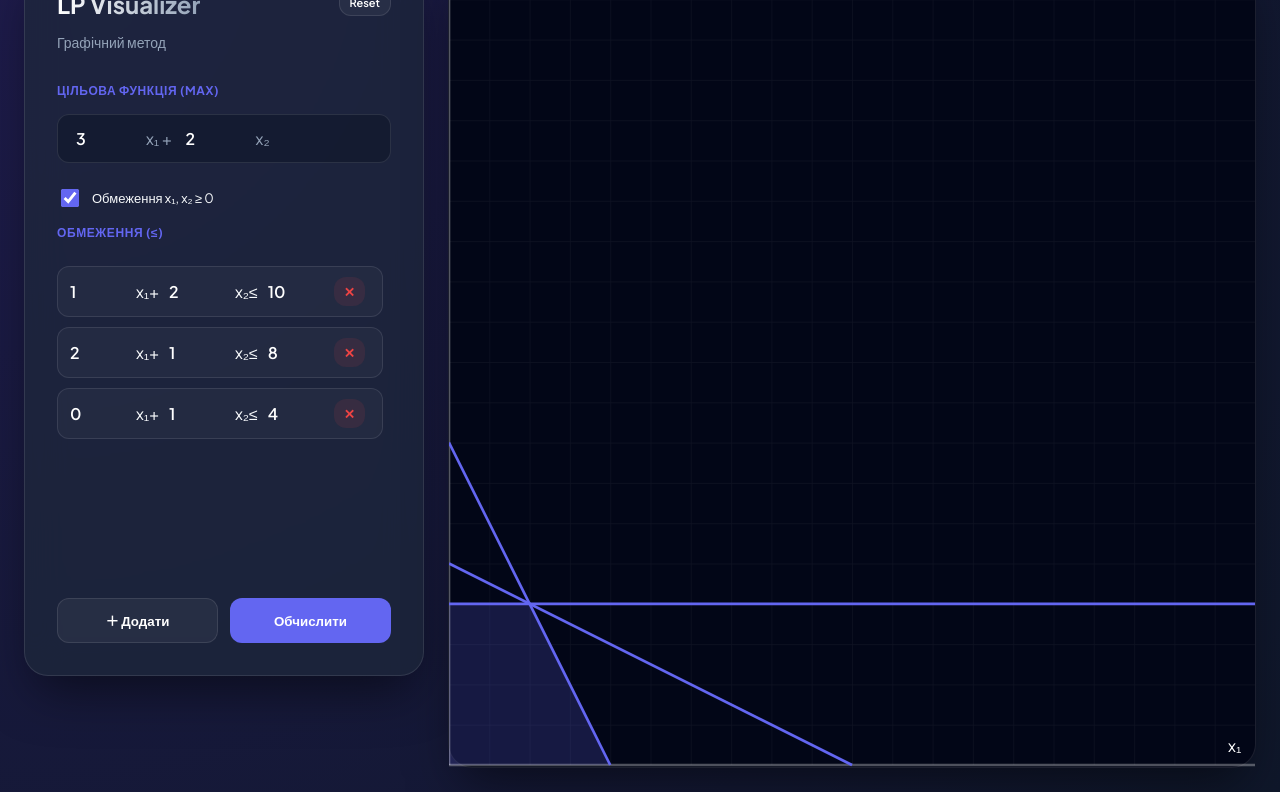
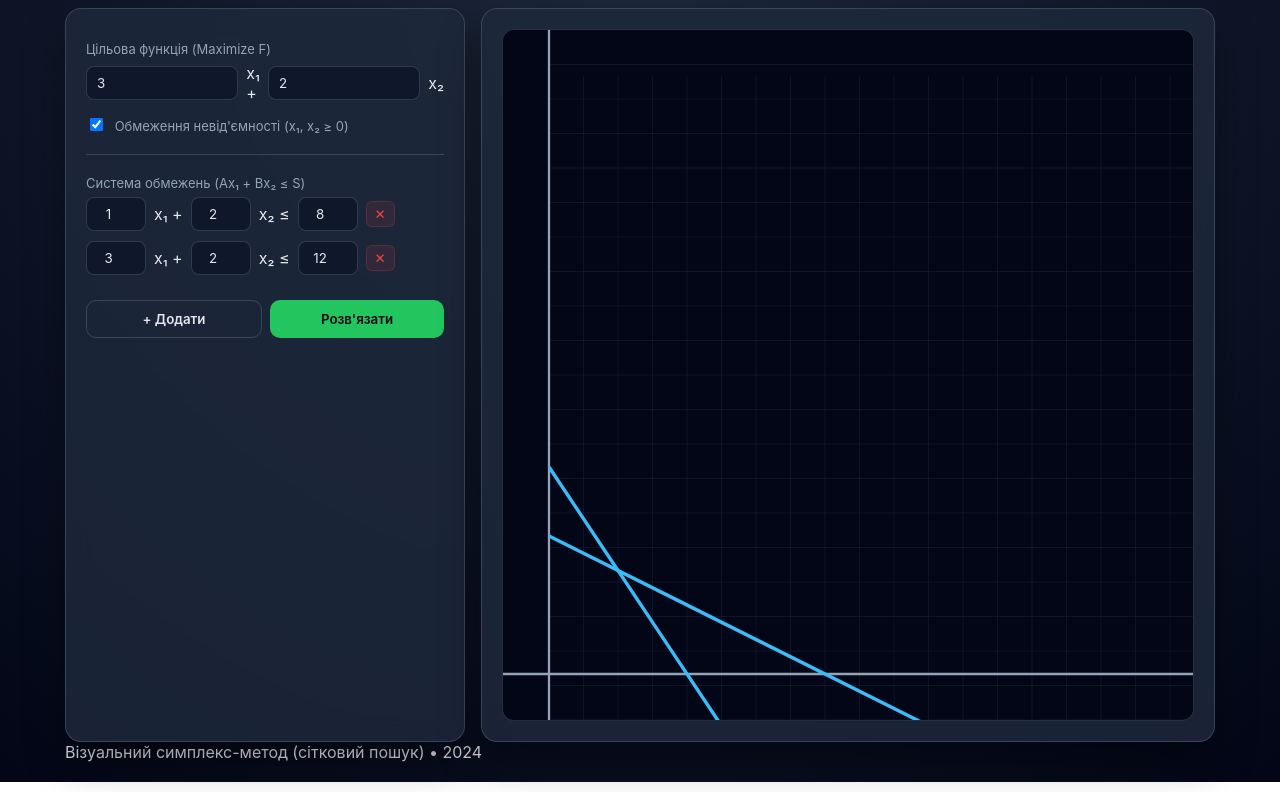
Before and after one commit to Pixel20122025/12312312, a plain HTML site: page index.html in a window 1280 px wide. Shown: the part 68-860 px from the top of the page. Drawn offline with Linux system fonts and the light colour scheme.

Commit message:
Update index.html

```diff
--- a/index.html
+++ b/index.html
@@ -4,374 +4,381 @@
 <meta charset="utf-8"/>
 <meta name="viewport" content="width=device-width,initial-scale=1"/>
 <title>LP Visual Solver Pro</title>
-<link href="https://fonts.googleapis.com/css2?family=Plus+Jakarta+Sans:wght@400;600;700&display=swap" rel="stylesheet">
 
 <style>
-:root {
-  --bg: #0f172a;
-  --panel: rgba(30, 41, 59, 0.7);
-  --accent: #6366f1;
-  --accent-hover: #818cf8;
-  --secondary: #ec4899;
-  --success: #10b981;
-  --text-main: #f8fafc;
-  --text-dim: #94a3b8;
-  --border: rgba(255, 255, 255, 0.1);
-  --input-bg: rgba(15, 23, 42, 0.6);
+:root{
+  --bg:#020617;
+  --card:rgba(30,41,59,0.85);
+  --border:rgba(148,163,184,0.25);
+  --text:#e5e7eb;
+  --muted:#94a3b8;
+  --accent:#38bdf8;
+  --accent-2:#f472b6;
+  --success:#22c55e;
+  --danger:#ef4444;
 }
 
-* { box-sizing: border-box; font-family: 'Plus Jakarta Sans', sans-serif; }
+*{box-sizing:border-box;font-family:Inter,system-ui,sans-serif}
 
-body {
-  margin: 0;
+body{
+  margin:0;
+  background:radial-gradient(circle at top,#1e293b,#020617);
+  color:var(--text);
+  padding:20px;
   min-height: 100vh;
-  background: radial-gradient(circle at 0% 0%, #1e1b4b 0%, #0f172a 100%);
-  color: var(--text-main);
-  display: flex;
-  justify-content: center;
-  padding: 24px;
 }
 
-.app-shell {
-  width: 100%;
-  max-width: 1280px;
-  display: grid;
-  grid-template-columns: 400px 1fr;
-  gap: 24px;
+.container{max-width:1150px;margin:auto}
+
+header{
+  display:flex;
+  justify-content:space-between;
+  align-items:center;
+  margin-bottom:18px;
 }
 
-.sidebar {
-  background: var(--panel);
-  backdrop-filter: blur(20px);
-  border: 1px solid var(--border);
-  border-radius: 24px;
-  padding: 32px;
-  display: flex;
-  flex-direction: column;
-  box-shadow: 0 25px 50px -12px rgba(0, 0, 0, 0.5);
-  max-height: 90vh;
+h1{font-size:22px;margin:0; background: linear-gradient(to right, #38bdf8, #f472b6); -webkit-background-clip: text; -webkit-text-fill-color: transparent;}
+
+.row{display:flex;gap:16px}
+
+.col{
+  background:var(--card);
+  border:1px solid var(--border);
+  backdrop-filter:blur(14px);
+  padding:20px;
+  border-radius:16px;
+  box-shadow:0 20px 40px rgba(0,0,0,.4);
 }
 
-h1 {
-  font-size: 24px;
-  font-weight: 700;
-  margin: 0 0 8px 0;
-  background: linear-gradient(to right, #fff, var(--text-dim));
-  -webkit-background-clip: text;
-  -webkit-text-fill-color: transparent;
+.left{width:400px; flex-shrink: 0;}
+.right{flex:1; display: flex; flex-direction: column;}
+
+label{
+  display:block;
+  font-size:13px;
+  color:var(--muted);
+  margin-bottom:6px;
+  margin-top: 12px;
 }
 
-.subtitle { color: var(--text-dim); font-size: 14px; margin-bottom: 32px; }
-
-.section-label {
-  text-transform: uppercase;
-  letter-spacing: 0.05em;
-  font-size: 12px;
-  font-weight: 700;
-  color: var(--accent);
-  margin-bottom: 16px;
-  display: block;
+input, select{
+  width:100%;
+  background:#0f172a;
+  color:var(--text);
+  border:1px solid var(--border);
+  border-radius:8px;
+  padding:8px 10px;
+  transition: 0.2s;
 }
 
-.input-group {
-  display: flex;
-  align-items: center;
-  gap: 12px;
-  background: var(--input-bg);
-  padding: 12px 16px;
-  border-radius: 12px;
-  border: 1px solid var(--border);
-  margin-bottom: 8px;
+input:focus{
+  outline:none;
+  border-color:var(--accent);
+  box-shadow: 0 0 0 2px rgba(56,189,248,0.2);
 }
 
-input[type="number"] {
-  background: transparent;
-  border: none;
-  color: white;
-  width: 60px;
-  font-weight: 600;
-  font-size: 16px;
-  outline: none;
+hr{border:none;height:1px;background:var(--border);margin:20px 0}
+
+.btn{
+  border:none;
+  border-radius:10px;
+  padding:10px 16px;
+  cursor:pointer;
+  font-weight:600;
+  transition:.2s;
+  display: inline-flex;
+  align-items: center;
+  justify-content: center;
 }
 
-.constraints-container {
-  flex-grow: 1;
-  margin: 10px 0;
-  overflow-y: auto;
-  padding-right: 8px;
+.btn.primary{
+  background:var(--accent);
+  color:#020617;
 }
 
-.constraint-card {
-  background: rgba(255,255,255,0.03);
-  padding: 10px;
-  border-radius: 12px;
-  margin-bottom: 10px;
-  display: flex;
-  align-items: center;
-  gap: 8px;
-  border: 1px solid var(--border);
+.btn.primary:hover{transform: translateY(-1px); opacity: 0.9;}
+
+.btn.ghost{
+  background:transparent;
+  border:1px solid var(--border);
+  color:var(--text);
 }
 
-.btn {
-  padding: 12px 20px;
-  border-radius: 12px;
-  border: none;
-  font-weight: 600;
-  cursor: pointer;
-  transition: all 0.2s;
-  display: flex;
-  align-items: center;
-  justify-content: center;
-  gap: 8px;
+.constraints{max-height:350px; overflow-y:auto; margin-bottom: 15px; padding-right: 5px;}
+
+.constraint{
+  display:flex;
+  gap:8px;
+  align-items:center;
+  margin-bottom:10px;
 }
 
-.btn-primary { background: var(--accent); color: white; width: 100%; }
-.btn-primary:hover { background: var(--accent-hover); transform: translateY(-1px); }
-.btn-ghost { background: rgba(255,255,255,0.05); color: white; border: 1px solid var(--border); }
-.btn-danger { background: rgba(239, 68, 68, 0.1); color: #ef4444; padding: 6px 10px; }
+.constraint input{width:60px; text-align: center;}
 
-.main-view { display: flex; flex-direction: column; gap: 20px; }
-
-.canvas-container {
-  background: #020617;
-  border-radius: 24px;
-  border: 1px solid var(--border);
-  position: relative;
-  box-shadow: 0 25px 50px -12px rgba(0, 0, 0, 0.5);
-  flex-grow: 1;
-  min-height: 600px;
+.constraint .remove{
+  background:rgba(239,68,68,0.1);
+  color:var(--danger);
+  border: 1px solid rgba(239,68,68,0.2);
+  border-radius:6px;
+  padding:4px 8px;
+  cursor:pointer;
 }
 
-svg { width: 100%; height: 100%; }
+.status{margin-top:15px; padding:10px; border-radius:8px; background: rgba(0,0,0,0.2);}
+.res-val { color: var(--accent); font-weight: bold; font-size: 1.1em;}
 
-.results-bar {
-  background: rgba(16, 185, 129, 0.1);
-  border: 1px solid rgba(16, 185, 129, 0.2);
-  border-radius: 16px;
-  padding: 20px;
-  display: grid;
-  grid-template-columns: repeat(3, 1fr);
-  gap: 20px;
+svg{
+  width:100%;
+  height:100%;
+  min-height: 500px;
+  background:#020617;
+  border-radius:12px;
+  border:1px solid var(--border);
 }
 
-.stat-box .label { font-size: 12px; color: var(--success); text-transform: uppercase; }
-.stat-box .value { font-size: 20px; font-weight: 700; color: white; }
+.grid-line { stroke: rgba(255,255,255,0.05); stroke-width: 1; }
+.axis { stroke: var(--muted); stroke-width: 2; }
 
-@media (max-width: 1000px) {
-  .app-shell { grid-template-columns: 1fr; }
-  .sidebar { order: 2; max-height: none; }
-  .main-view { order: 1; }
+@media(max-width:900px){
+  .row{flex-direction:column}
+  .left{width:100%}
 }
 </style>
 </head>
+
 <body>
+<div class="container">
 
-<div class="app-shell">
-  <aside class="sidebar">
-    <div style="display:flex; justify-content: space-between; align-items: flex-start;">
-      <div>
-        <h1>LP Visualizer</h1>
-        <p class="subtitle">Графічний метод</p>
-      </div>
-      <button id="reset" class="btn btn-ghost" style="padding: 6px 10px; font-size: 11px;">Reset</button>
-    </div>
+<header>
+  <h1>LP Visual Solver</h1>
+  <div>
+    <button id="reset" class="btn ghost">Скинути</button>
+  </div>
+</header>
 
-    <span class="section-label">Цільова функція (Max)</span>
-    <div class="input-group">
-      <input id="coeffA" type="number" value="3"/>
-      <span style="color:var(--text-dim)">x₁ +</span>
-      <input id="coeffB" type="number" value="2"/>
-      <span style="color:var(--text-dim)">x₂</span>
-    </div>
+<div class="row">
 
-    <label style="margin: 15px 0; display: flex; align-items: center; gap: 10px; cursor: pointer;">
-      <input id="nonneg" type="checkbox" checked style="accent-color: var(--accent); width: 18px; height: 18px;">
-      <span style="font-size: 13px;">Обмеження x₁, x₂ ≥ 0</span>
-    </label>
+<div class="col left">
+  <label>Цільова функція (Maximize F)</label>
+  <div style="display:flex;gap:8px;align-items:center">
+    <input id="objA" type="number" value="3"/>
+    <span>x₁ +</span>
+    <input id="objB" type="number" value="2"/>
+    <span>x₂</span>
+  </div>
 
-    <span class="section-label">Обмеження (≤)</span>
-    <div class="constraints-container" id="constraintsList"></div>
+  <label>
+    <input id="nonneg" type="checkbox" checked style="width:auto; margin-right:8px"/>
+    Обмеження невід'ємності (x₁, x₂ ≥ 0)
+  </label>
 
-    <div style="display: grid; grid-template-columns: 1fr 1fr; gap: 12px;">
-      <button id="addCons" class="btn btn-ghost">＋ Додати</button>
-      <button id="solve" class="btn btn-primary">Обчислити</button>
-    </div>
-  </aside>
+  <hr/>
 
-  <main class="main-view">
-    <div class="canvas-container">
-      <svg id="svg" viewBox="0 0 600 600">
-        <defs>
-          <pattern id="grid" width="30" height="30" patternUnits="userSpaceOnUse">
-            <path d="M 30 0 L 0 0 0 30" fill="none" stroke="rgba(255,255,255,0.05)" stroke-width="1"/>
-          </pattern>
-        </defs>
-        <rect width="100%" height="100%" fill="url(#grid)" />
-        <g id="viewport"></g>
-      </svg>
-    </div>
+  <label>Система обмежень (Ax₁ + Bx₂ ≤ S)</label>
+  <div class="constraints" id="constraintsList"></div>
 
-    <div class="results-bar" id="results" style="display: none;">
-      <div class="stat-box">
-        <div class="label">Оптимальне x₁</div>
-        <div class="value" id="resX1">-</div>
-      </div>
-      <div class="stat-box">
-        <div class="label">Оптимальне x₂</div>
-        <div class="value" id="resX2">-</div>
-      </div>
-      <div class="stat-box">
-        <div class="label">Максимум F</div>
-        <div class="value" id="resF">-</div>
-      </div>
-    </div>
-  </main>
+  <div style="display:flex;gap:8px">
+    <button id="addCons" class="btn ghost" style="flex:1">+ Додати</button>
+    <button id="solve" class="btn primary" style="flex:1; background:var(--success)">
+      Розв'язати
+    </button>
+  </div>
+
+  <div id="result" class="status" style="display:none">
+    <div>Оптимальний план:</div>
+    <div id="solutionBox" style="margin-top:5px"></div>
+  </div>
+</div>
+
+<div class="col right">
+  <svg id="svg" viewBox="0 0 600 600">
+    </svg>
+</div>
+
+</div>
+
+<footer>
+  Візуальний симплекс-метод (сітковий пошук) • 2024
+</footer>
+
 </div>
 
 <script>
 const svg = document.getElementById("svg");
-const viewport = document.getElementById("viewport");
 const list = document.getElementById("constraintsList");
-const resultsBar = document.getElementById("results");
+const solBox = document.getElementById("solutionBox");
+const resDiv = document.getElementById("result");
+
+const SCALE = 30; // 1 одиниця = 30 пікселів
+const OFFSET = 40; // Відступ від краю для осей
 
 let constraints = [
-  {id: 1, c: 1, d: 2, s: 10},
-  {id: 2, c: 2, d: 1, s: 8},
-  {id: 3, c: 0, d: 1, s: 4}
+  {a: 1, b: 2, s: 8},
+  {a: 3, b: 2, s: 12}
 ];
 
-const SCALE = 30; // 1 одиниця = 30px
-const SIZE = 600;
-
-function renderList() {
+function renderConstraints() {
   list.innerHTML = "";
-  constraints.forEach(l => {
-    const r = document.createElement("div");
-    r.className = "constraint-card";
-    r.innerHTML = `
-      <input type="number" value="${l.c}" onchange="updateVal(${l.id},'c',this.value)">
-      <span>x₁+</span>
-      <input type="number" value="${l.d}" onchange="updateVal(${l.id},'d',this.value)">
-      <span>x₂≤</span>
-      <input type="number" value="${l.s}" onchange="updateVal(${l.id},'s',this.value)">
-      <button class="btn btn-danger" onclick="remove(${l.id})">✕</button>`;
-    list.appendChild(r);
+  constraints.forEach((c, index) => {
+    const div = document.createElement("div");
+    div.className = "constraint";
+    div.innerHTML = `
+      <input type="number" class="c-a" value="${c.a}">
+      <span>x₁ +</span>
+      <input type="number" class="c-b" value="${c.b}">
+      <span>x₂ ≤</span>
+      <input type="number" class="c-s" value="${c.s}">
+      <button class="remove" onclick="removeConstraint(${index})">✕</button>
+    `;
+    list.appendChild(div);
   });
 }
 
-function updateVal(id, f, v) {
-  const c = constraints.find(x => x.id === id);
-  if(c) c[f] = parseFloat(v) || 0;
-  draw();
-}
+window.removeConstraint = (index) => {
+  constraints.splice(index, 1);
+  renderConstraints();
+};
 
-function remove(id) {
-  constraints = constraints.filter(x => x.id !== id);
-  renderList(); draw();
-}
+document.getElementById("addCons").onclick = () => {
+  constraints.push({a: 1, b: 1, s: 5});
+  renderConstraints();
+};
 
-function isFeasible(x, y) {
-  if (document.getElementById("nonneg").checked && (x < -0.01 || y < -0.01)) return false;
-  return constraints.every(l => (l.c * x + l.d * y) <= l.s + 0.01);
+function getConstraintsFromUI() {
+  const items = document.querySelectorAll(".constraint");
+  return Array.from(items).map(item => ({
+    a: parseFloat(item.querySelector(".c-a").value) || 0,
+    b: parseFloat(item.querySelector(".c-b").value) || 0,
+    s: parseFloat(item.querySelector(".c-s").value) || 0
+  }));
 }
 
 function solve() {
-  let best = null, maxF = -Infinity;
-  for(let x=0; x<=20; x+=0.1) {
-    for(let y=0; y<=20; y+=0.1) {
-      if(isFeasible(x, y)) {
-        let f = x * +coeffA.value + y * +coeffB.value;
-        if(f > maxF) { maxF = f; best = {x, y}; }
+  const currentConstraints = getConstraintsFromUI();
+  const objA = parseFloat(document.getElementById("objA").value) || 0;
+  const objB = parseFloat(document.getElementById("objB").value) || 0;
+  const useNonNeg = document.getElementById("nonneg").checked;
+
+  let bestX = 0, bestY = 0, maxF = -Infinity;
+  let found = false;
+
+  // Пошук по сітці (для візуалізації 2D цього зазвичай достатньо)
+  // В ідеалі тут має бути перебір вершин багатогранника
+  for (let x = 0; x <= 20; x += 0.05) {
+    for (let y = 0; y <= 20; y += 0.05) {
+      let isFeasible = true;
+
+      if (useNonNeg && (x < -0.001 || y < -0.001)) isFeasible = false;
+
+      if (isFeasible) {
+        for (let c of currentConstraints) {
+          if (c.a * x + c.b * y > c.s + 0.001) {
+            isFeasible = false;
+            break;
+          }
+        }
+      }
+
+      if (isFeasible) {
+        found = true;
+        let F = objA * x + objB * y;
+        if (F > maxF) {
+          maxF = F;
+          bestX = x;
+          bestY = y;
+        }
       }
     }
   }
-  if(best) {
-    resultsBar.style.display = "grid";
-    resX1.textContent = best.x.toFixed(2);
-    resX2.textContent = best.y.toFixed(2);
-    resF.textContent = maxF.toFixed(2);
-    draw(best);
+
+  if (found) {
+    resDiv.style.display = "block";
+    solBox.innerHTML = `
+      x₁ = <span class="res-val">${bestX.toFixed(2)}</span><br>
+      x₂ = <span class="res-val">${bestY.toFixed(2)}</span><br>
+      F<sub>max</sub> = <span class="res-val">${maxF.toFixed(2)}</span>
+    `;
+    draw(currentConstraints, {x: bestX, y: bestY});
+  } else {
+    resDiv.style.display = "block";
+    solBox.innerHTML = "Розв'язків не знайдено";
+    draw(currentConstraints, null);
   }
 }
 
-function draw(opt) {
-  viewport.innerHTML = "";
+function draw(cons, opt) {
+  svg.innerHTML = '';
 
-  // 1. Малюємо область допустимих рішень (Scanline visualization)
-  const region = document.createElementNS("http://www.w3.org/2000/svg", "path");
-  let d = "";
-  for(let x=0; x<=20; x+=0.2) {
-    let minY = -1, maxY = -1;
-    for(let y=0; y<=20; y+=0.2) {
-      if(isFeasible(x,y)) {
-        if(minY === -1) minY = y;
-        maxY = y;
-      }
+  // Малюємо сітку
+  for(let i=0; i<=20; i++) {
+    const pos = OFFSET + i * SCALE;
+    // Вертикальні
+    line(pos, OFFSET, pos, 600, "grid-line");
+    // Горизонтальні
+    line(OFFSET, 600 - pos + OFFSET, 600, 600 - pos + OFFSET, "grid-line");
+  }
+
+  // Осі
+  line(OFFSET, 0, OFFSET, 600, "axis"); // Y
+  line(0, 560, 600, 560, "axis"); // X (600 - OFFSET)
+
+  // Обмеження
+  cons.forEach((c, i) => {
+    let x1, y1, x2, y2;
+
+    if (c.b !== 0) {
+      x1 = 0; y1 = c.s / c.b;
+      x2 = 20; y2 = (c.s - c.a * 20) / c.b;
+    } else if (c.a !== 0) {
+      x1 = c.s / c.a; y1 = 0;
+      x2 = c.s / c.a; y2 = 20;
     }
-    if(minY !== -1) {
-      d += `${x==0?'M':'L'} ${x*SCALE} ${SIZE - maxY*SCALE} `;
-    }
-  }
-  // Замикаємо шлях по осі X для коректної заливки
-  d += `L 20 600 L 0 600 Z`;
-  region.setAttribute("d", d);
-  region.setAttribute("fill", "rgba(99, 102, 241, 0.2)");
-  viewport.appendChild(region);
 
-  // 2. Осі координат
-  const axes = document.createElementNS("http://www.w3.org/2000/svg", "g");
-  axes.innerHTML = `
-    <line x1="0" y1="${SIZE}" x2="${SIZE}" y2="${SIZE}" stroke="rgba(255,255,255,0.3)" stroke-width="2"/>
-    <line x1="0" y1="0" x2="0" y2="${SIZE}" stroke="rgba(255,255,255,0.3)" stroke-width="2"/>
-    <text x="${SIZE-20}" y="${SIZE-10}" fill="white" font-size="12">x₁</text>
-    <text x="10" y="20" fill="white" font-size="12">x₂</text>
-  `;
-  viewport.appendChild(axes);
+    const x1p = OFFSET + x1 * SCALE;
+    const y1p = 560 - y1 * SCALE;
+    const x2p = OFFSET + x2 * SCALE;
+    const y2p = 560 - y2 * SCALE;
 
-  // 3. Лінії обмежень
-  constraints.forEach(l => {
-    const line = document.createElementNS("http://www.w3.org/2000/svg", "line");
-    let x1, y1, x2, y2;
-    if(l.d !== 0 && l.c !== 0) {
-      x1 = 0; y1 = l.s/l.d; x2 = l.s/l.c; y2 = 0;
-    } else if (l.d === 0) {
-      x1 = l.s/l.c; y1 = 0; x2 = l.s/l.c; y2 = 20;
-    } else {
-      x1 = 0; y1 = l.s/l.d; x2 = 20; y2 = l.s/l.d;
-    }
-    line.setAttribute("x1", x1*SCALE); line.setAttribute("y1", SIZE-y1*SCALE);
-    line.setAttribute("x2", x2*SCALE); line.setAttribute("y2", SIZE-y2*SCALE);
-    line.setAttribute("stroke", "var(--accent)");
-    line.setAttribute("stroke-width", "2");
-    viewport.appendChild(line);
+    line(x1p, y1p, x2p, y2p, null, "#38bdf8", 3);
   });
 
-  // 4. Точка оптимуму
-  if(opt) {
-    const dot = document.createElementNS("http://www.w3.org/2000/svg", "circle");
-    dot.setAttribute("cx", opt.x*SCALE);
-    dot.setAttribute("cy", SIZE-opt.y*SCALE);
-    dot.setAttribute("r", "6");
-    dot.setAttribute("fill", "var(--secondary)");
-    dot.setAttribute("style", "filter: drop-shadow(0 0 8px var(--secondary))");
-    viewport.appendChild(dot);
+  // Точка оптимуму
+  if (opt) {
+    const circle = document.createElementNS("http://www.w3.org/2000/svg", "circle");
+    circle.setAttribute("cx", OFFSET + opt.x * SCALE);
+    circle.setAttribute("cy", 560 - opt.y * SCALE);
+    circle.setAttribute("r", 8);
+    circle.setAttribute("fill", "#f472b6");
+    circle.innerHTML = `<title>Оптимум</title>`;
+    svg.appendChild(circle);
   }
 }
 
-addCons.onclick = () => {
-  constraints.push({id: Date.now(), c: 1, d: 1, s: 5});
-  renderList(); draw();
-};
-solve.onclick = solve;
-reset.onclick = () => {
-  constraints = [{id: 1, c: 1, d: 2, s: 10}, {id: 2, c: 2, d: 1, s: 8}];
-  coeffA.value = 3; coeffB.value = 2;
-  resultsBar.style.display = "none";
-  renderList(); draw();
+function line(x1, y1, x2, y2, className, stroke, width) {
+  const l = document.createElementNS("http://www.w3.org/2000/svg", "line");
+  l.setAttribute("x1", x1);
+  l.setAttribute("y1", y1);
+  l.setAttribute("x2", x2);
+  l.setAttribute("y2", y2);
+  if (className) l.setAttribute("class", className);
+  if (stroke) l.setAttribute("stroke", stroke);
+  if (width) l.setAttribute("stroke-width", width);
+  svg.appendChild(l);
+}
+
+document.getElementById("solve").onclick = solve;
+document.getElementById("reset").onclick = () => {
+  constraints = [{a: 1, b: 2, s: 8}, {a: 3, b: 2, s: 12}];
+  document.getElementById("objA").value = 3;
+  document.getElementById("objB").value = 2;
+  resDiv.style.display = "none";
+  renderConstraints();
+  draw(constraints, null);
 };
 
-renderList(); draw();
+// Start
+renderConstraints();
+draw(constraints, null);
 </script>
-
 </body>
 </html>
```
